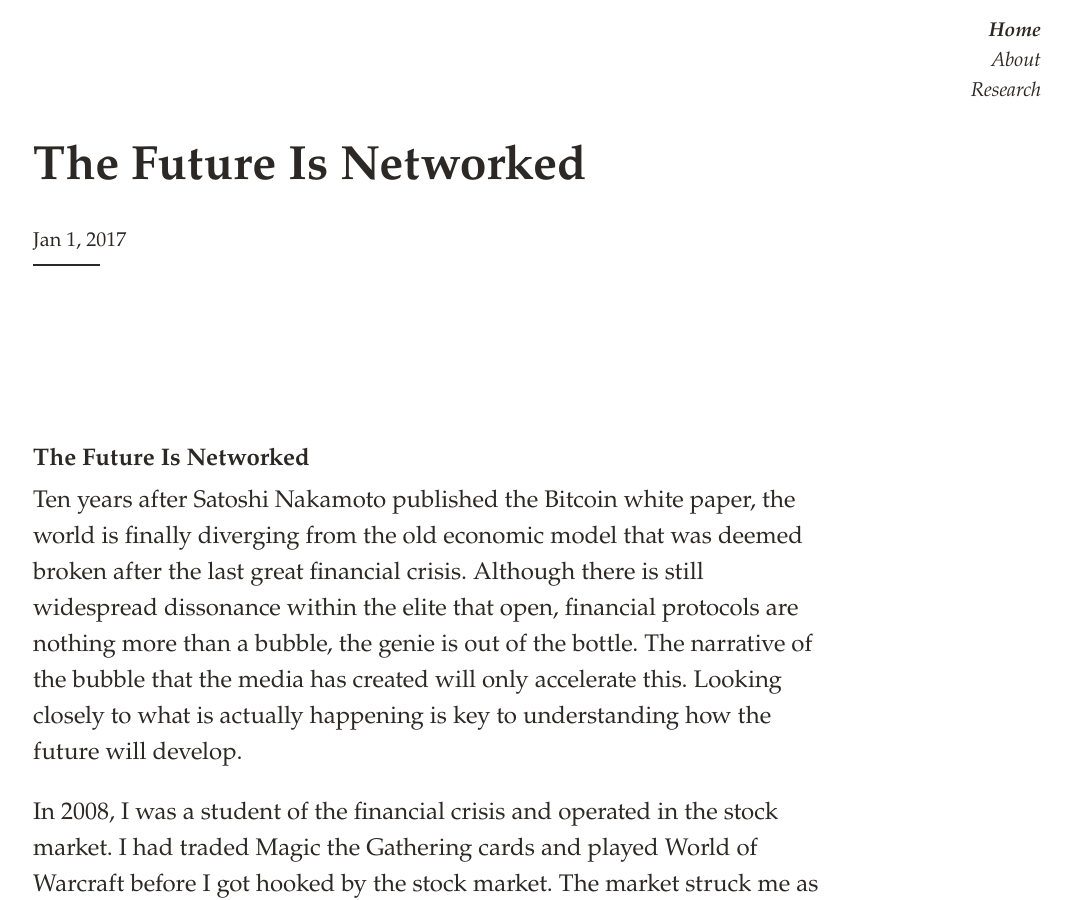
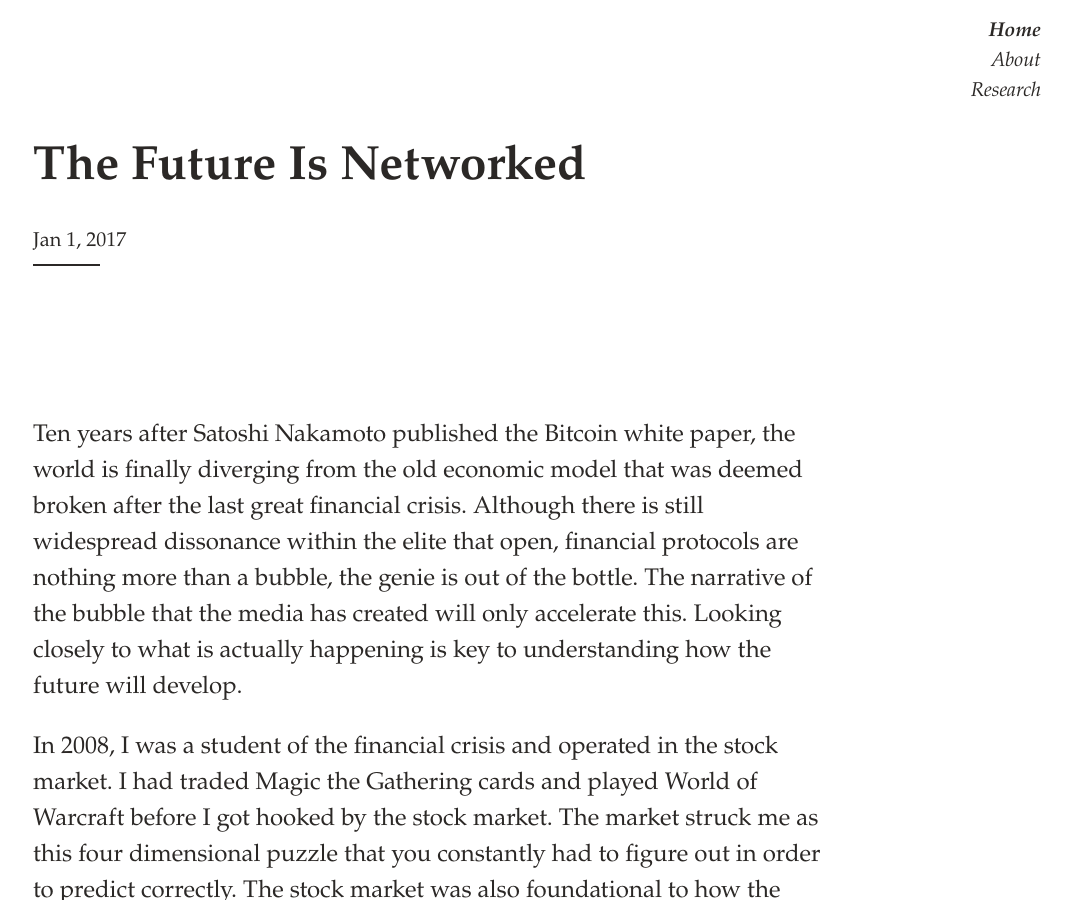
Before and after one commit to linkneuro/linkneuro.github.io, a Jekyll site: the page built from _posts/2017-01-01-the-future-is-networked.md, in a window 1280 px wide and 900 px high. Shown: the whole window, without its empty margins (207-1279 px from the left). Built offline with Jekyll 4.4.1, drawn with Linux system fonts in a browser that asks for light colours.

Commit message:
Update 2017-01-01-the-future-is-networked.md

```diff
--- a/_posts/2017-01-01-the-future-is-networked.md
+++ b/_posts/2017-01-01-the-future-is-networked.md
@@ -4,8 +4,6 @@ title:  "The Future Is Networked"
 category: research
 tags: crypto
 ---
-
-### The Future Is Networked
 
 Ten years after Satoshi Nakamoto published the Bitcoin white paper, the world is finally diverging from the old economic model that was deemed broken after the last great financial crisis. Although there is still widespread dissonance within the elite that open, financial protocols are nothing more than a bubble, the genie is out of the bottle. The narrative of the bubble that the media has created will only accelerate this. Looking closely to what is actually happening is key to understanding how the future will develop.
 
```
